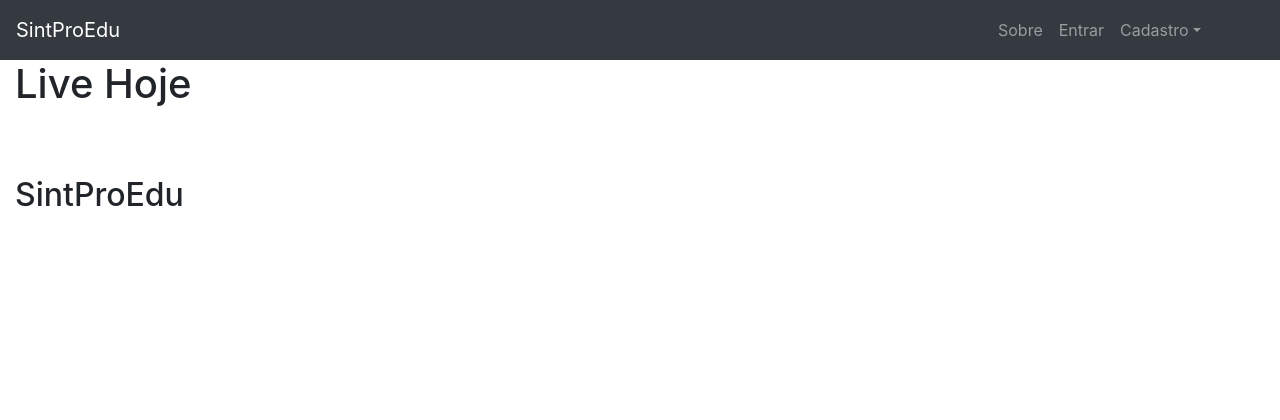
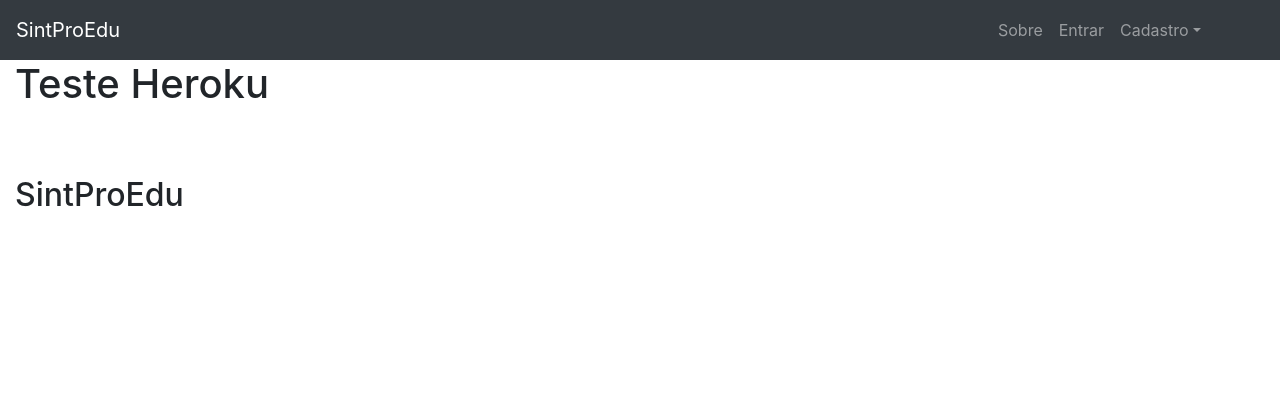
Before and after one commit to CelioBasilio/SintProEdu, a Django app: page / in a window 1280 px wide. Shown: the top 420 px of the page. Run offline with Django 4.2, Linux system fonts and the light colour scheme; some libraries are stand-ins or nearby versions.

Commit message:
teste heroku

```diff
--- a/paginas/templates/paginas/home.html
+++ b/paginas/templates/paginas/home.html
@@ -7,7 +7,7 @@
 
 {% block content %}
 
-<h1>Live Hoje</h1>
+<h1>Teste Heroku</h1>
 
 <h2>SintProEdu</h2>
 
```
